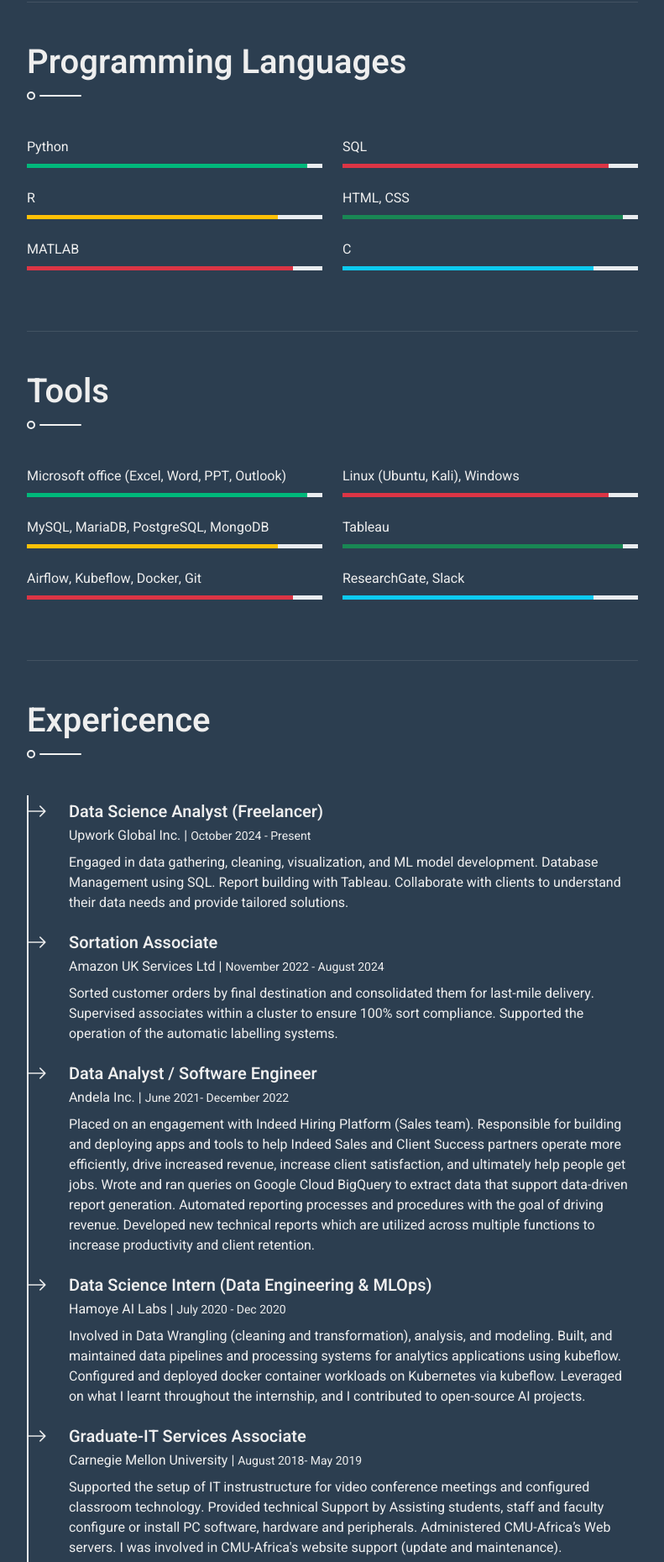
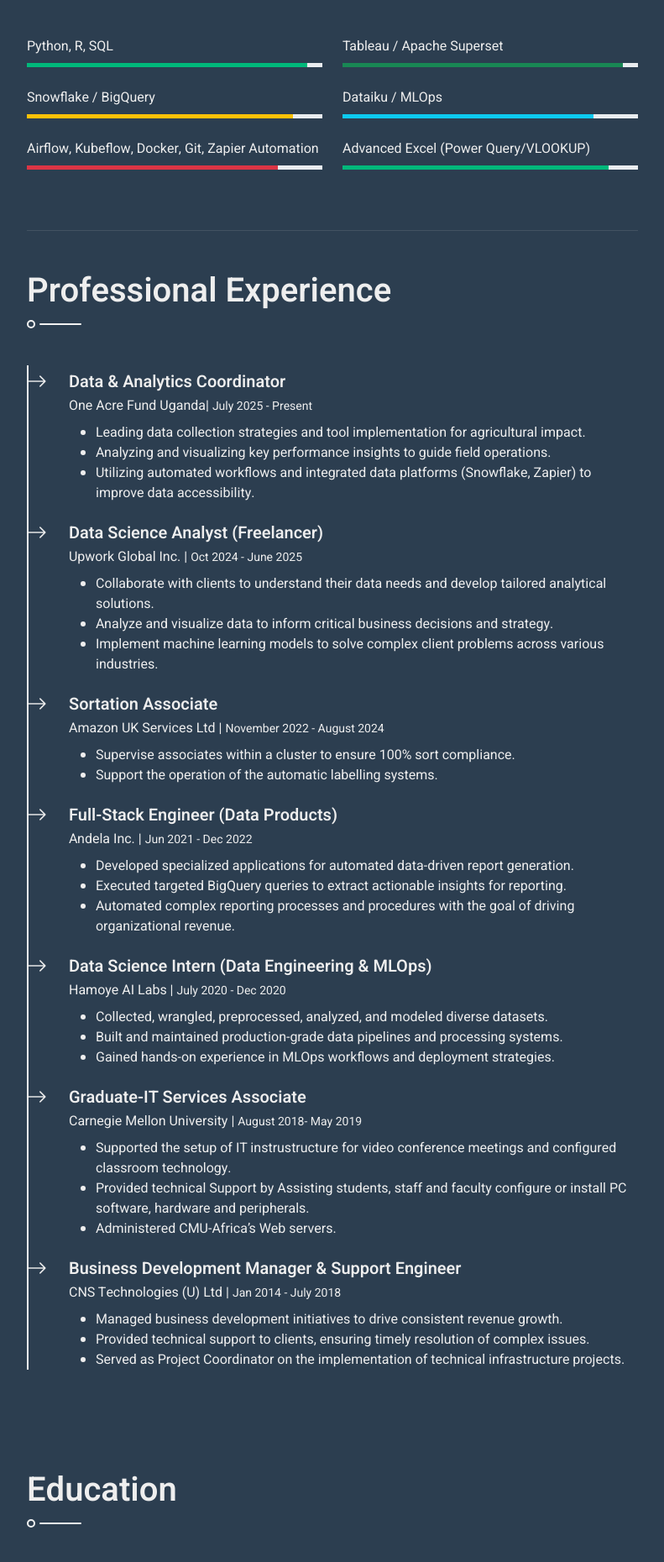
Before and after one commit to twarik/twarik.github.io, a plain HTML site: page index.html in a window 1280 px wide. Shown: the part 896-2756 px from the top of the page at 84% size, without its empty margins (438-1229 px from the left). Drawn offline with nearby package versions, Linux system fonts and the light colour scheme.

Commit message:
Update index.html
OAF experience added

```diff
--- a/index.html
+++ b/index.html
@@ -70,20 +70,17 @@
                     <!-- About Start -->
                     <section class="py-5 border-bottom wow fadeInUp" data-wow-delay="0.1s">
                         <h1 class="title pb-3 mb-5">About Twarik</h1>
-                          <p>
-                          Multifaceted professional and result-driven data expert with a passion for driving innovation, growth and academic excellence.
-                          Leveraging expertise in data analysis, data warehousing, predictive modeling, and artificial intelligence, I foster strategic partnerships,
-                          advanced research, and deliver impactful teaching and learning experience. Dedicated to innovation
-                          and mentoring. I empower others to achieve their full potential.
-                        </p>
-                        <strong>Professional Expertise</strong>
+                           <p>Results-driven Ugandan data professional with extensive experience in data analysis, project management, and stakeholder collaboration. Proven ability to work with advanced data collection tools, analyze complex datasets, and visualize insights to inform business decisions.</p>
+                        <p>I specialize in building robust data ecosystems using <strong>Apache Superset, Dataiku, Snowflake, and Zapier</strong>. My background combines rigorous engineering training from Carnegie Mellon with practical experience in automated reporting and machine learning operations.</p>
+
+<!--                         <strong>Professional Expertise</strong>
                         <ul>
                           <li>Data Analysis, Modeling & Pipeline Automation (Python, R, SQL)</li>
                           <li>Big Data, Machine learning</li>
                           <li>Data Communication, Cybersecurity</li>
                           <li>Business Development & Partnership Building</li>
                           <li>Research and Publication</li>
-                        </ul>
+                        </ul> -->
                         <div class="row mb-4">
                             <div class="col-sm-6 py-1">
                                 <span class="fw-medium text-primary">Name:</span> Twarik Harouna Mugumya
@@ -101,7 +98,7 @@
                         <div class="row g-4">
                             <div class="col-md-4 col-lg-6 col-xl-4">
                                 <div class="d-flex bg-secondary p-4">
-                                    <h1 class="flex-shrink-0 display-5 text-primary mb-0" data-toggle="counter-up">10</h1>
+                                    <h1 class="flex-shrink-0 display-5 text-primary mb-0" data-toggle="counter-up">11</h1>
                                     <div class="ps-3">
                                         <p class="mb-0">Years of</p>
                                         <h5 class="mb-0">Experience</h5>
@@ -142,193 +139,114 @@
                     </section>
                     <!-- About End -->
 
-                    <!-- Skills Start -->
+                    <!-- Skills & Tools Start -->
                     <section class="py-5 border-bottom wow fadeInUp" data-wow-delay="0.1s">
-                        <h1 class="title pb-3 mb-5">Programming Languages</h1>
+                        <h1 class="title pb-3 mb-5">Skills & Tools</h1>
                         <div class="row">
                             <div class="col-sm-6">
                                 <div class="skill mb-4">
-                                    <div class="d-flex justify-content-between">
-                                        <p class="mb-2">Python</p>
-                                    </div>
-                                    <div class="progress">
-                                        <div class="progress-bar bg-primary" role="progressbar" aria-valuenow="95" aria-valuemin="0" aria-valuemax="100"></div>
-                                    </div>
+                                    <div class="d-flex justify-content-between"><p class="mb-2">Python, R, SQL</p></div>
+                                    <div class="progress"><div class="progress-bar bg-primary" role="progressbar" style="width: 95%"></div></div>
                                 </div>
                                 <div class="skill mb-4">
-                                    <div class="d-flex justify-content-between">
-                                        <p class="mb-2">R</p>
-                                    </div>
-                                    <div class="progress">
-                                        <div class="progress-bar bg-warning" role="progressbar" aria-valuenow="85" aria-valuemin="0" aria-valuemax="100"></div>
-                                    </div>
+                                    <div class="d-flex justify-content-between"><p class="mb-2">Snowflake / BigQuery</p></div>
+                                    <div class="progress"><div class="progress-bar bg-warning" role="progressbar" style="width: 90%"></div></div>
                                 </div>
                                 <div class="skill mb-4">
-                                    <div class="d-flex justify-content-between">
-                                        <p class="mb-2">MATLAB</p>
-                                    </div>
-                                    <div class="progress">
-                                        <div class="progress-bar bg-danger" role="progressbar" aria-valuenow="90" aria-valuemin="0" aria-valuemax="100"></div>
-                                    </div>
+                                    <div class="d-flex justify-content-between"><p class="mb-2">Airflow, Kubeflow, Docker, Git, Zapier Automation</p></div>
+                                    <div class="progress"><div class="progress-bar bg-danger" role="progressbar" style="width: 85%"></div></div>
                                 </div>
                             </div>
                             <div class="col-sm-6">
                                 <div class="skill mb-4">
-                                    <div class="d-flex justify-content-between">
-                                        <p class="mb-2">SQL</p>
-                                    </div>
-                                    <div class="progress">
-                                        <div class="progress-bar bg-danger" role="progressbar" aria-valuenow="90" aria-valuemin="0" aria-valuemax="100"></div>
-                                    </div>
+                                    <div class="d-flex justify-content-between"><p class="mb-2">Tableau / Apache Superset</p></div>
+                                    <div class="progress"><div class="progress-bar bg-success" role="progressbar" style="width: 95%"></div></div>
                                 </div>
                                 <div class="skill mb-4">
-                                    <div class="d-flex justify-content-between">
-                                        <p class="mb-2">HTML, CSS</p>
-                                    </div>
-                                    <div class="progress">
-                                        <div class="progress-bar bg-success" role="progressbar" aria-valuenow="95" aria-valuemin="0" aria-valuemax="100"></div>
-                                    </div>
+                                    <div class="d-flex justify-content-between"><p class="mb-2">Dataiku / MLOps</p></div>
+                                    <div class="progress"><div class="progress-bar bg-info" role="progressbar" style="width: 85%"></div></div>
                                 </div>
                                 <div class="skill mb-4">
-                                    <div class="d-flex justify-content-between">
-                                        <p class="mb-2">C</p>
-                                    </div>
-                                    <div class="progress">
-                                        <div class="progress-bar bg-info" role="progressbar" aria-valuenow="85" aria-valuemin="0" aria-valuemax="100"></div>
-                                    </div>
+                                    <div class="d-flex justify-content-between"><p class="mb-2">Advanced Excel (Power Query/VLOOKUP)</p></div>
+                                    <div class="progress"><div class="progress-bar bg-primary" role="progressbar" style="width: 90%"></div></div>
                                 </div>
                             </div>
                         </div>
                     </section>
-                    <!-- Skills End -->
-
-                    <!-- Tools Start -->
-                    <section class="py-5 border-bottom wow fadeInUp" data-wow-delay="0.1s">
-                        <h1 class="title pb-3 mb-5">Tools</h1>
-                        <div class="row">
-                            <div class="col-sm-6">
-                                <div class="skill mb-4">
-                                    <div class="d-flex justify-content-between">
-                                        <p class="mb-2">Microsoft office (Excel, Word, PPT, Outlook)</p>
-                                    </div>
-                                    <div class="progress">
-                                        <div class="progress-bar bg-primary" role="progressbar" aria-valuenow="95" aria-valuemin="0" aria-valuemax="100"></div>
-                                    </div>
-                                </div>
-                                <div class="skill mb-4">
-                                    <div class="d-flex justify-content-between">
-                                        <p class="mb-2">MySQL, MariaDB, PostgreSQL, MongoDB</p>
-                                    </div>
-                                    <div class="progress">
-                                        <div class="progress-bar bg-warning" role="progressbar" aria-valuenow="85" aria-valuemin="0" aria-valuemax="100"></div>
-                                    </div>
-                                </div>
-                                <div class="skill mb-4">
-                                    <div class="d-flex justify-content-between">
-                                        <p class="mb-2">Airflow, Kubeflow, Docker, Git</p>
-                                    </div>
-                                    <div class="progress">
-                                        <div class="progress-bar bg-danger" role="progressbar" aria-valuenow="90" aria-valuemin="0" aria-valuemax="100"></div>
-                                    </div>
-                                </div>
-                            </div>
-                            <div class="col-sm-6">
-                                <div class="skill mb-4">
-                                    <div class="d-flex justify-content-between">
-                                        <p class="mb-2">Linux (Ubuntu, Kali), Windows</p>
-                                    </div>
-                                    <div class="progress">
-                                        <div class="progress-bar bg-danger" role="progressbar" aria-valuenow="90" aria-valuemin="0" aria-valuemax="100"></div>
-                                    </div>
-                                </div>
-                                <div class="skill mb-4">
-                                    <div class="d-flex justify-content-between">
-                                        <p class="mb-2">Tableau</p>
-                                    </div>
-                                    <div class="progress">
-                                        <div class="progress-bar bg-success" role="progressbar" aria-valuenow="95" aria-valuemin="0" aria-valuemax="100"></div>
-                                    </div>
-                                </div>
-                                <div class="skill mb-4">
-                                    <div class="d-flex justify-content-between">
-                                        <p class="mb-2">ResearchGate, Slack</p>
-                                    </div>
-                                    <div class="progress">
-                                        <div class="progress-bar bg-info" role="progressbar" aria-valuenow="85" aria-valuemin="0" aria-valuemax="100"></div>
-                                    </div>
-                                </div>
-                            </div>
-                        </div>
-                    </section>
-                    <!-- Tools End -->
+                    <!-- Skills & Tools End -->
 
                     <!-- Expericence Start -->
                     <section class="py-5 wow fadeInUp" data-wow-delay="0.1s">
-                        <h1 class="title pb-3 mb-5">Expericence</h1>
+                        <h1 class="title pb-3 mb-5">Professional Experience</h1>
                         <div class="border-start border-2 border-light pt-2 ps-5">
                             <div class="position-relative mb-4">
                                 <span class="bi bi-arrow-right fs-4 text-light position-absolute" style="top: -5px; left: -50px;"></span>
+                                <h5 class="mb-1">Data & Analytics Coordinator</h5>
+                                <p class="mb-2">One Acre Fund Uganda| <small>July 2025 - Present</small></p>
+                                <ul>
+                                    <li>Leading data collection strategies and tool implementation for agricultural impact.</li>
+                                    <li>Analyzing and visualizing key performance insights to guide field operations.</li>
+                                    <li>Utilizing automated workflows and integrated data platforms (Snowflake, Zapier) to improve data accessibility.</li>
+                                </ul>
+                            </div>
+                            <div class="position-relative mb-4">
+                                <span class="bi bi-arrow-right fs-4 text-light position-absolute" style="top: -5px; left: -50px;"></span>
                                 <h5 class="mb-1">Data Science Analyst (Freelancer)</h5>
-                                <p class="mb-2">Upwork Global Inc. | <small>October 2024 - Present</small></p>
-                                <p>Engaged in data gathering, cleaning, visualization, and ML model development.
-                                  Database Management using SQL. Report building with Tableau. Collaborate with clients to understand their data needs and provide tailored solutions.
-                                  </a></p>
+                                <p class="mb-2">Upwork Global Inc. | <small>Oct 2024 - June 2025</small></p>
+                                <ul>
+                                    <li>Collaborate with clients to understand their data needs and develop tailored analytical solutions.</li>
+                                    <li>Analyze and visualize data to inform critical business decisions and strategy.</li>
+                                    <li>Implement machine learning models to solve complex client problems across various industries.</li>
+                                </ul>
                             </div>
                             <div class="position-relative mb-4">
                                 <span class="bi bi-arrow-right fs-4 text-light position-absolute" style="top: -5px; left: -50px;"></span>
                                 <h5 class="mb-1">Sortation Associate</h5>
                                 <p class="mb-2">Amazon UK Services Ltd | <small>November 2022 - August 2024</small></p>
-                                <p>
-                                  Sorted customer orders by final destination and consolidated them for last-mile delivery.
-                                  Supervised associates within a cluster to ensure 100% sort compliance.
-                                  Supported the operation of the automatic labelling systems.
-                                </p>
+								<ul>
+                                    <li>Supervise associates within a cluster to ensure 100% sort compliance.</li>
+                                    <li>Support the operation of the automatic labelling systems.</li>
+                                </ul>
                             </div>
                             <div class="position-relative mb-4">
                                 <span class="bi bi-arrow-right fs-4 text-light position-absolute" style="top: -5px; left: -50px;"></span>
-                                <h5 class="mb-1">Data Analyst / Software Engineer</h5>
-                                <p class="mb-2">Andela Inc. | <small>June 2021- December 2022</small></p>
-                                <p>Placed on an engagement with Indeed Hiring Platform (Sales team).
-                                  Responsible for building and deploying apps and tools to help Indeed Sales and Client Success partners
-                                  operate more efficiently, drive increased revenue, increase client satisfaction, and ultimately help people get jobs.
-                                  Wrote and ran queries on Google Cloud BigQuery to extract data that support data-driven report generation.
-                                  Automated reporting processes and procedures with the goal of driving revenue.
-                                  Developed new technical reports which are utilized across multiple functions to increase productivity and client retention.</p>
+                                <h5 class="mb-1">Full-Stack Engineer (Data Products)</h5>
+                                <p class="mb-2">Andela Inc. | <small>Jun 2021 - Dec 2022</small></p>
+                                <ul>
+                                    <li>Developed specialized applications for automated data-driven report generation.</li>
+                                    <li>Executed targeted BigQuery queries to extract actionable insights for reporting.</li>
+                                    <li>Automated complex reporting processes and procedures with the goal of driving organizational revenue.</li>
+                                </ul>
                             </div>
                             <div class="position-relative mb-4">
                                 <span class="bi bi-arrow-right fs-4 text-light position-absolute" style="top: -5px; left: -50px;"></span>
                                 <h5 class="mb-1">Data Science Intern (Data Engineering & MLOps)</h5>
                                 <p class="mb-2">Hamoye AI Labs | <small>July 2020 - Dec 2020</small></p>
-                                <p>
-                                  Involved in Data Wrangling (cleaning and transformation), analysis, and modeling.
-                                  Built, and maintained data pipelines and processing systems for analytics applications using kubeflow.
-                                  Configured and deployed docker container workloads on Kubernetes via kubeflow.
-                                  Leveraged on what I learnt throughout the internship, and I contributed to open-source AI projects.
-                                </p>
+                                <ul>
+                                    <li>Collected, wrangled, preprocessed, analyzed, and modeled diverse datasets.</li>
+                                    <li>Built and maintained production-grade data pipelines and processing systems.</li>
+                                    <li>Gained hands-on experience in MLOps workflows and deployment strategies.</li>
+                                </ul>
                             </div>
                             <div class="position-relative mb-4">
                                 <span class="bi bi-arrow-right fs-4 text-light position-absolute" style="top: -5px; left: -50px;"></span>
                                 <h5 class="mb-1">Graduate-IT Services Associate</h5>
                                 <p class="mb-2">Carnegie Mellon University | <small>August 2018- May 2019</small></p>
-                                <p>
-                                  Supported the setup of IT instrustructure for video conference meetings and configured classroom technology.
-                                  Provided technical Support by Assisting students, staff and faculty configure or install PC software, hardware and peripherals.
-                                  Administered CMU-Africa’s Web servers.
-                                  I was involved in CMU-Africa's website support (update and maintenance).
-                                </p>
+                                <ul>
+                                    <li>Supported the setup of IT instrustructure for video conference meetings and configured classroom technology.</li>
+                                    <li>Provided technical Support by Assisting students, staff and faculty configure or install PC software, hardware and peripherals.</li>
+                                    <li>Administered CMU-Africa’s Web servers.</li>
+                                </ul>
                             </div>
-                            <div class="position-relative mb-4">
+							<div class="position-relative mb-4">
                                 <span class="bi bi-arrow-right fs-4 text-light position-absolute" style="top: -5px; left: -50px;"></span>
                                 <h5 class="mb-1">Business Development Manager & Support Engineer</h5>
-                                <p class="mb-2">CNS Technologies (U) Ltd | <small>January 2014 - July 2018</small></p>
-                                <p>
-                                  Established & maintained long term partnerships with key industry players.
-                                  Developed proposals and oversaw signing of two SLAs for high density data centers.
-                                  Boosted sale of sealed maintenance-free UPS batteries. Sold batteries worth $300,000 in 2015.
-                                  Participated in numerous installations, monitoring and maintenance of Data Center critical infrastructure.
-                                  I was the project coordinator on the implementation of Data and mobile switching centers.
-                                  Prepared technical reports and supported team decision making.
-                                </p>
+                                <p class="mb-2">CNS Technologies (U) Ltd | <small>Jan 2014 - July 2018</small></p>
+                                <ul>
+                                    <li>Managed business development initiatives to drive consistent revenue growth.</li>
+                                    <li>Provided technical support to clients, ensuring timely resolution of complex issues.</li>
+                                    <li>Served as Project Coordinator on the implementation of technical infrastructure projects.</li>
+                                </ul>
                             </div>
                         </div>
                     </section>
@@ -347,8 +265,7 @@
                                 </p>
                                 <p>
                                   <small>
-                                    Modules: Information Security, Network Security, Wireless Networks, Big Data Science,
-                                    Data Analytics, Data Inference and Applied Machine Learning, Applied stochastic processes
+                                    Modules: Big Data Science, Data Analytics, Data Inference and Applied Machine Learning, Applied stochastic processes, Information Security, Network Security, Wireless Networks.
                                   </small>
                                 </p>
                             </div>
@@ -580,20 +497,19 @@
   </div>
 </div>
 </section>
-                    <!-- Contact Start -->
-                    <section class="py-5 wow fadeInUp" data-wow-delay="0.1s" id="contact">
-                        <h1 class="title pb-3 mb-5">Awards & Honors</h1>
-                        <ul>
-                          <li>Andela EPIC Awards Nominee 2021</li>
-                          <li>Carnegie Mellon University Merit scholarship 2018-2019</li>
-                          <li>Innovators Forward Fellowship Fund (IFFF) scholarship 2018-2019</li>
-                          <li>East African Community scholarship 2018-2019</li>
-                          <li>2nd runner-up in the Kaggle Hack-Africa Hackathon 2018</li>
-                          <li>OIC scholarship for undergraduate studies 2010-2013</li>
-                        </ul>
+                    <!-- Honors & Awards Start -->
+					<section class="py-5 wow fadeInUp" data-wow-delay="0.1s">
+                        <h1 class="title pb-3 mb-5">Honors & Awards</h1>
+                        <div class="border-start border-2 border-light pt-2 ps-5">
+                            <p><i class="fa fa-award text-primary me-2"></i><strong>Andela EPIC Award Nominee</strong> - Exceptional performance (2021)</p>
+                            <p><i class="fa fa-award text-primary me-2"></i><strong>Carnegie Mellon University Merit scholarship</strong> - 2018-2019</p>
+                            <p><i class="fa fa-award text-primary me-2"></i><strong>Innovators Forward Fellowship Fund (IFFF) scholarship</strong> - 2018-2019</p>
+                            <p><i class="fa fa-award text-primary me-2"></i><strong>Kaggle Hack-Africa Hackathon</strong> - 2nd runner-up (2018)</p>
+							<p><i class="fa fa-award text-primary me-2"></i><strong>OIC scholarship for undergraduate studies</strong> - 2010-2013</p>
 
+                        </div>
                     </section>
-                    <!-- Contact End -->
+                    <!-- Honors & Awards End -->
 
                     <!-- Footer Start -->
                     <section class="wow fadeIn" data-wow-delay="0.1s">
```
